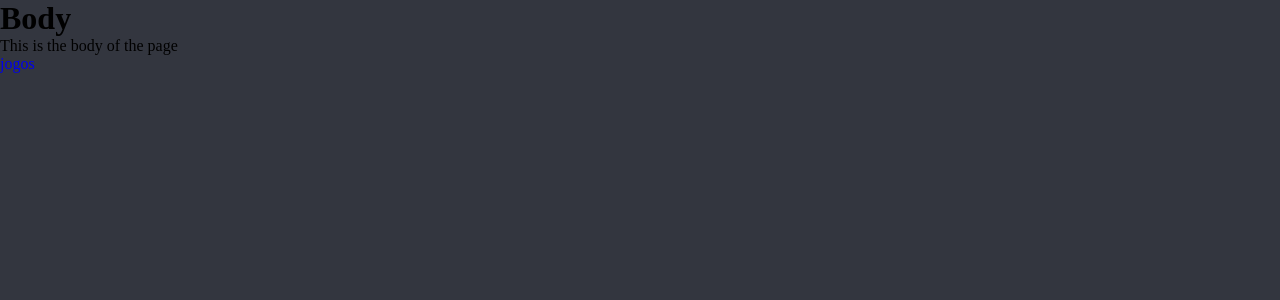
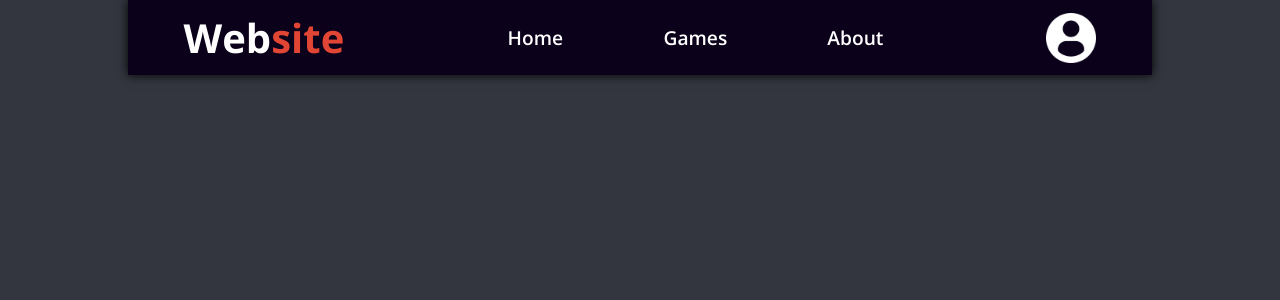
Before and after one commit to YH1d3k12/website-project, a React (Vite) app: page / in a window 1280 px wide. Shown: the top 300 px of the page. Built offline with nearby package versions, Linux system fonts and the light colour scheme.

Commit message:
Feat: Created NavBar Component

```diff
--- /dev/null
+++ b/src/features/body/components/Navbar.jsx
@@ -0,0 +1,21 @@
+import { Link } from 'react-router-dom';
+
+import user from '../../../assets/user.png';
+import './navbar.css';
+
+
+export default function Navbar() {
+    return (
+        <nav className="navbar">
+            <div className="navbar-background">
+                <h2 className="navbar-title">Web<span>site</span></h2>
+                <ul className="navbar-links">
+                    <li><Link to={"/"}>Home</Link></li>
+                    <li><Link to={"/games"}>Games</Link></li>
+                    <li><Link to={"/about"}>About</Link></li>
+                </ul>
+                <img className="navbar-user" src={user} alt="user" />
+            </div>
+        </nav>
+    );
+};
--- /dev/null
+++ b/src/features/body/components/navbar.css
@@ -0,0 +1,71 @@
+.navbar {
+    display: flex;
+    justify-content: center;
+
+    width: 100%;
+    height: 75px;
+}
+
+.navbar-background {
+    display: flex;
+    flex-direction: row;
+    justify-content: space-around;
+    align-items: center;
+
+    width: 80%;
+    height: 100%;
+
+    background-color: rgb(11, 1, 26);
+    box-shadow: 0px 0px 10px 0px black;
+}
+
+/*------------------------- Title -------------------------*/
+
+.navbar-title {
+    font-size: 2.5rem;
+    color: white;
+}
+
+.navbar-title span {
+    color: rgb(225, 69, 51);
+}
+
+/*------------------------- Links -------------------------*/
+.navbar-links {
+    display: flex;
+    flex-direction: row;
+    align-items: center;
+
+    height: 100%;
+}
+
+.navbar-links li {
+    width: 160px;
+    height: 100%;
+}
+
+.navbar-links li a {
+    display: flex;
+    justify-content: center;
+    align-items: center;
+
+    padding: 0px 15px;
+    width: 100%;
+    height: 100%;
+
+    color: white !important;
+    font-size: 1.2rem;
+    font-weight: 600;
+}
+
+.navbar-links li a:hover {
+    background-color: rgb(225, 69, 51);
+    color: white !important;
+}
+
+/*------------------------- User -------------------------*/
+.navbar-user {
+    width: 50px;
+    height: 50px;
+    filter: invert(100%) brightness(200%);
+}
--- a/src/global.css
+++ b/src/global.css
@@ -1,9 +1,11 @@
+@import url('https://fonts.googleapis.com/css2?family=Open+Sans:ital,wght@0,300..800;1,300..800&display=swap');
+
 * {
     box-sizing: border-box;
     padding: 0;
     border: 0;
     margin: 0;
-    font-family: "Asul", serif;
+    font-family: "Open Sans", sans-serif;
     text-decoration: none;
     list-style: none;
 }
--- a/src/pages/Body.jsx
+++ b/src/pages/Body.jsx
@@ -1,5 +1,6 @@
 import { Outlet } from 'react-router-dom';
-import { Link } from 'react-router-dom';
+
+import Navbar from '../features/body/components/Navbar.jsx';
 
 import '../features/body/body.css';
 
@@ -7,9 +8,7 @@ import '../features/body/body.css';
 export default function Body() {
     return (
         <div className="body-background">
-            <h1>Body</h1>
-            <p>This is the body of the page</p>
-            <Link to={"games"}>jogos</Link>
+            <Navbar />
             <Outlet />
         </div>
     );
```
Also changed, not shown: src/assets/user.png (added).
